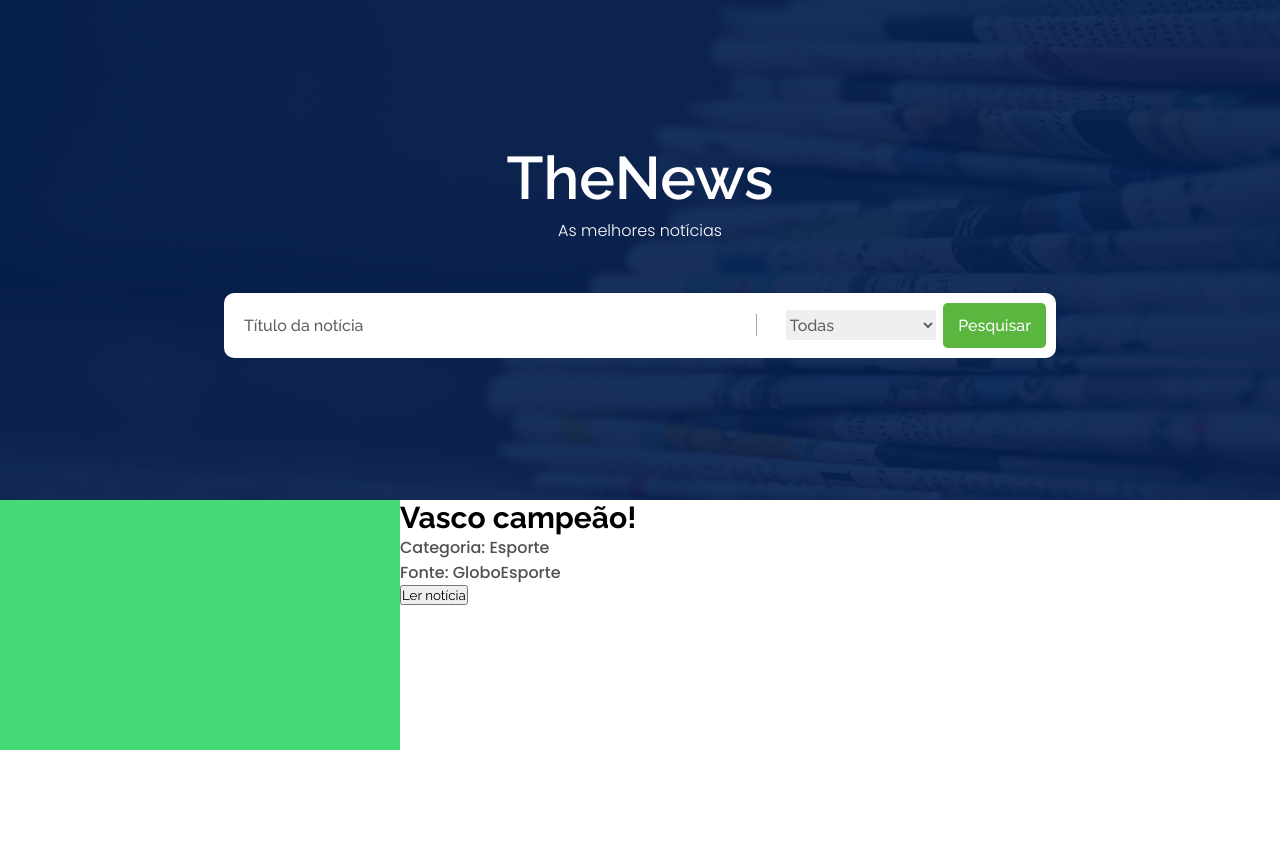
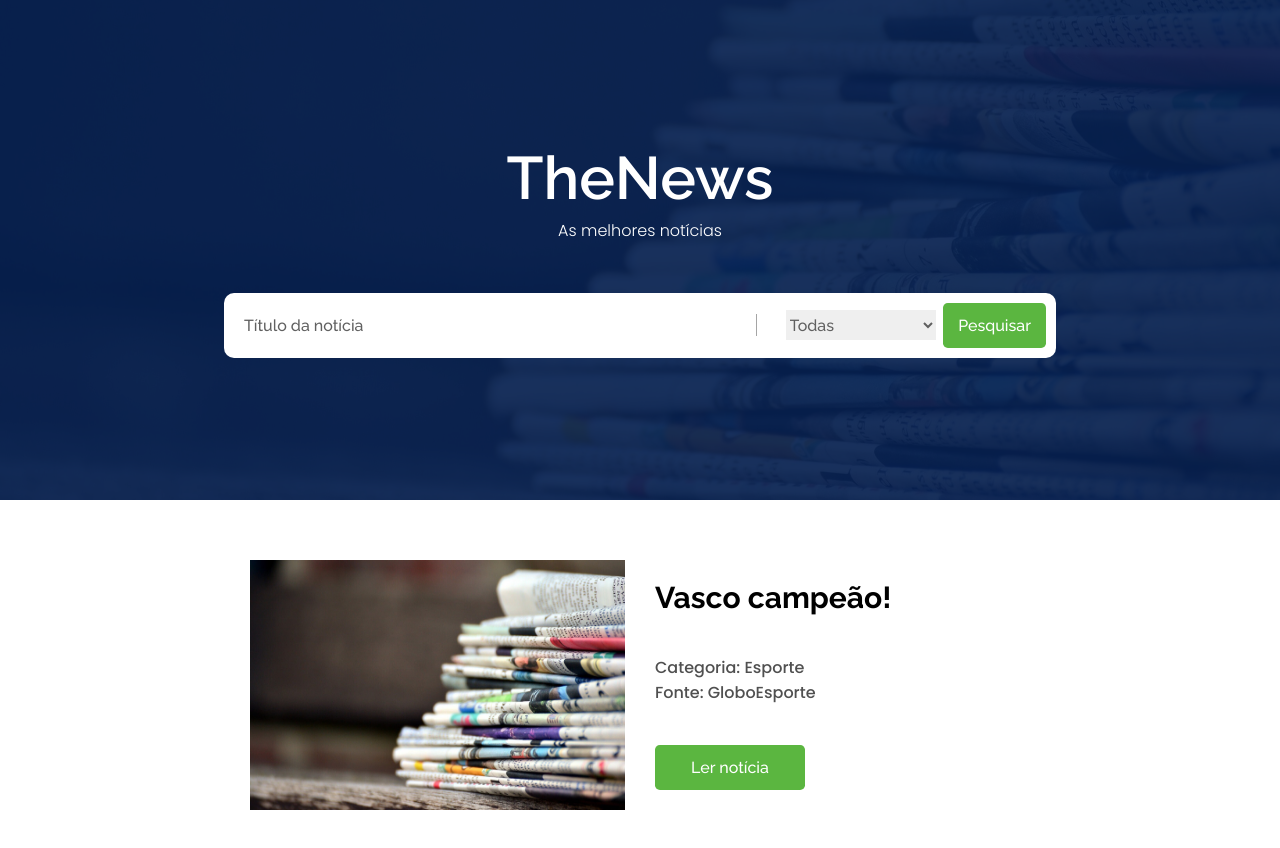
Before and after one commit to nicolasduma/TheNews, a React (Create React App) app in the folder project/: page / in a window 1280 px wide. Shown: the top 848 px of the page. Before the commit the page ends 800 px from the top, so only its background shows below. Built offline with nearby package versions, Linux system fonts and the light colour scheme.

Commit message:
add news in home

```diff
--- a/project/src/App/pages/Home/NewsConteiner/News/index.js
+++ b/project/src/App/pages/Home/NewsConteiner/News/index.js
@@ -1,20 +1,20 @@
 import { Conteiner, Image } from './style'
 
-function readNews(id) {
-  alert(id)
-}
+import { Link } from 'react-router-dom'
 
-function News({ key, title, category, source }) {
+import ImageSrc from '../../../../assets/images/newspaper.jpg'
+
+function News({ id, title, category, source }) {
   return (
-    <Conteiner key={key}>
-      <Image />
+    <Conteiner key={id}>
+      <Image alt={title} src={ImageSrc} />
       <div>
+        <h2>{title}</h2>
         <div>
-          <h2>{title}</h2>
           <p>Categoria: {category}</p>
           <p>Fonte: {source}</p>
         </div>
-        <button onClick={readNews}>Ler notícia</button>
+        <Link to={`/news/${id}`}>Ler notícia</Link>
       </div>
     </Conteiner>
   )
--- a/project/src/App/pages/Home/NewsConteiner/News/style.js
+++ b/project/src/App/pages/Home/NewsConteiner/News/style.js
@@ -2,7 +2,19 @@ import styled from 'styled-components'
 import { fonts } from '../../../../styles'
 
 export const Conteiner = styled.li`
+  height: 250px;
   display: flex;
+  justify-content: center;
+  align-items: center;
+  gap: 30px;
+
+  > div {
+    width: 375px;
+    height: 100%;
+    display: flex;
+    flex-direction: column;
+    justify-content: space-around;
+  }
 
   h2 {
     font-size: 3rem;
@@ -15,10 +27,26 @@ export const Conteiner = styled.li`
     font-family: ${fonts.poppins};
     color: #505050;
   }
+
+  a {
+    width: 150px;
+    height: 45px;
+    display: flex;
+    justify-content: center;
+    align-items: center;
+    border: none;
+    border-radius: 0.3em;
+    font-size: 1.6rem;
+    font-weight: 500;
+    background-color: #5bb640;
+    color: #ffffff;
+    cursor: pointer;
+  }
 `
 
-export const Image = styled.image`
-  width: 400px;
-  height: 250px;
-  background-color: #45da78;
+export const Image = styled.img`
+  width: 375px;
+  height: 100%;
+  background-image: url();
+  background-size: cover;
 `
--- a/project/src/App/pages/Home/NewsConteiner/index.js
+++ b/project/src/App/pages/Home/NewsConteiner/index.js
@@ -1,18 +1,18 @@
-import './styles.js'
+import { Conteiner } from './styles'
 
 import News from './News'
 
 function NewsConteiner() {
   return (
     <section>
-      <ul>
+      <Conteiner>
         <News
-          key="açkjdfçlakjdçfkj"
+          id="açkjdfçlakjdçfkj"
           title="Vasco campeão!"
           category="Esporte"
           source="GloboEsporte"
         />
-      </ul>
+      </Conteiner>
     </section>
   )
 }
--- a/project/src/App/pages/Home/NewsConteiner/styles.js
+++ b/project/src/App/pages/Home/NewsConteiner/styles.js
@@ -0,0 +1,8 @@
+import styled from 'styled-components'
+
+export const Conteiner = styled.ul`
+  padding: 60px 10%;
+  display: flex;
+  flex-direction: column;
+  gap: 60px;
+`
```
